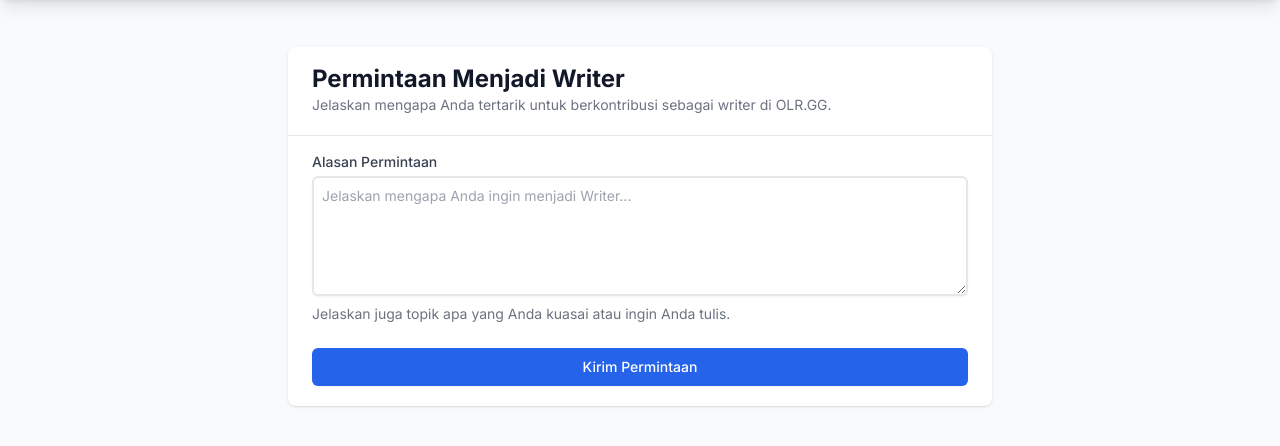
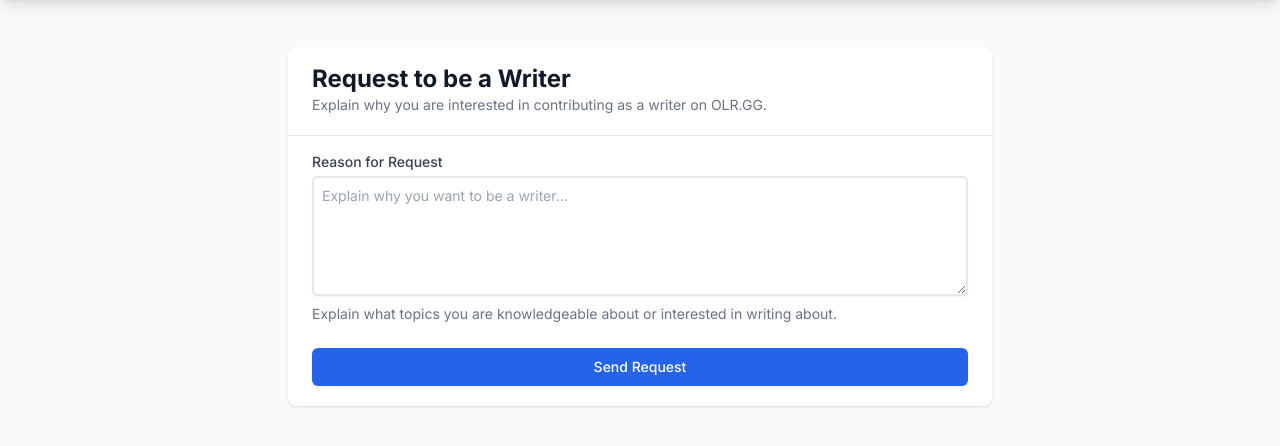
Before and after one commit to pbp-kelompok-e6/olr-gg, a Django app: template users/templates/request_writer_role.html in a window 1280 px wide. Shown: the part 65-511 px from the top of the page. Run offline with Django 5.2, Linux system fonts and the light colour scheme; the template is opened without the code that fills it: values that come from a table or form of the project are taken from there, others are empty; some libraries are stand-ins or nearby versions.

Commit message:
englishization

```diff
--- a/users/forms.py
+++ b/users/forms.py
@@ -55,10 +55,10 @@ class WriterRequestForm(forms.ModelForm):
     reason = forms.CharField(
         widget=forms.Textarea(attrs={
             'rows': 5,
-            'placeholder': 'Jelaskan mengapa Anda ingin menjadi Writer...',
+            'placeholder': 'Explain why you want to be a writer...',
             'class': 'p-2 border-2 shadow-sm block w-full focus:ring-black-500 focus:border-black-500 sm:text-sm border-black-700 rounded-md'
         }),
-        label="Alasan Permintaan"
+        label="Reason for Request"
     )
 
     class Meta:
--- a/users/templates/request_writer_role.html
+++ b/users/templates/request_writer_role.html
@@ -9,9 +9,9 @@
 <div class="max-w-3xl mx-auto px-4 sm:px-6 lg:px-8 py-12">
     <div class="bg-white mt-16 shadow overflow-hidden sm:rounded-lg">
         <div class="border-b border-gray-200 px-4 py-5 sm:px-6">
-            <h1 class="text-2xl font-bold leading-6 text-gray-900">Permintaan Menjadi Writer</h1>
+            <h1 class="text-2xl font-bold leading-6 text-gray-900">Request to be a Writer</h1>
             <p class="mt-1 text-sm text-gray-500">
-                Jelaskan mengapa Anda tertarik untuk berkontribusi sebagai writer di OLR.GG.
+                Explain why you are interested in contributing as a writer on OLR.GG.
             </p>
         </div>
 
@@ -29,7 +29,7 @@
                         </div>
                         <div class="ml-3 flex-1 md:flex md:justify-between">
                             <p class="text-sm text-blue-700">
-                                Anda sudah memiliki permintaan yang sedang ditinjau. Mohon tunggu review dari admin.
+                                You have an existing request under review. Please wait for admin review.
                             </p>
                         </div>
                     </div>
@@ -46,13 +46,13 @@
                         </div>
                         <div id="error-reason" class="text-red-600 text-sm mt-1"></div>
                         <p class="mt-2 text-sm text-gray-500">
-                            Jelaskan juga topik apa yang Anda kuasai atau ingin Anda tulis.
+                            Explain what topics you are knowledgeable about or interested in writing about.
                         </p>
                     </div>
 
                     <div class="mt-6">
                         <button id="submit-button" type="submit" class="w-full inline-flex justify-center py-2 px-4 border border-transparent shadow-sm text-sm font-medium rounded-md text-white bg-blue-600 hover:bg-blue-700 focus:outline-none focus:ring-2 focus:ring-offset-2 focus:ring-blue-500">
-                            Kirim Permintaan
+                            Send Request
                         </button>
                     </div>
                 </form>
@@ -64,7 +64,7 @@
 <script>
 document.addEventListener('DOMContentLoaded', function() {
     const form = document.getElementById('writer-request-form');
-    if (!form) return; // Keluar jika form tidak ada (misal: user sudah request)
+    if (!form) return;
 
     const submitButton = document.getElementById('submit-button');
     const messageContainer = document.getElementById('ajax-message');
@@ -73,11 +73,9 @@ document.addEventListener('DOMContentLoaded', function() {
     const csrftoken = form.querySelector('input[name="csrfmiddlewaretoken"]').value;
 
     form.addEventListener('submit', function(event) {
-        event.preventDefault(); // Hentikan submit form standar
-
-        // Tampilkan status loading
+        event.preventDefault();
         submitButton.disabled = true;
-        submitButton.innerHTML = 'Mengirim...';
+        submitButton.innerHTML = 'Sending...';
         errorReason.textContent = '';
         messageContainer.innerHTML = '';
 
@@ -107,17 +105,17 @@ document.addEventListener('DOMContentLoaded', function() {
                     }
                 } else {
                     // Error umum
-                    showAjaxMessage(data.body.message || 'Terjadi kesalahan.', 'error');
+                    showAjaxMessage(data.body.message || 'There was an error', 'error');
                 }
                 submitButton.disabled = false;
-                submitButton.innerHTML = 'Kirim Permintaan';
+                submitButton.innerHTML = 'Send Request';
             }
         })
         .catch(error => {
             console.error('Fetch Error:', error);
-            showAjaxMessage('Tidak dapat terhubung ke server.', 'error');
+            showAjaxMessage('Unable to connect to the server.', 'error');
             submitButton.disabled = false;
-            submitButton.innerHTML = 'Kirim Permintaan';
+            submitButton.innerHTML = 'Send Request';
         });
     });
 
```
Also changed, not shown: users/views.py (+6 -29 lines).
